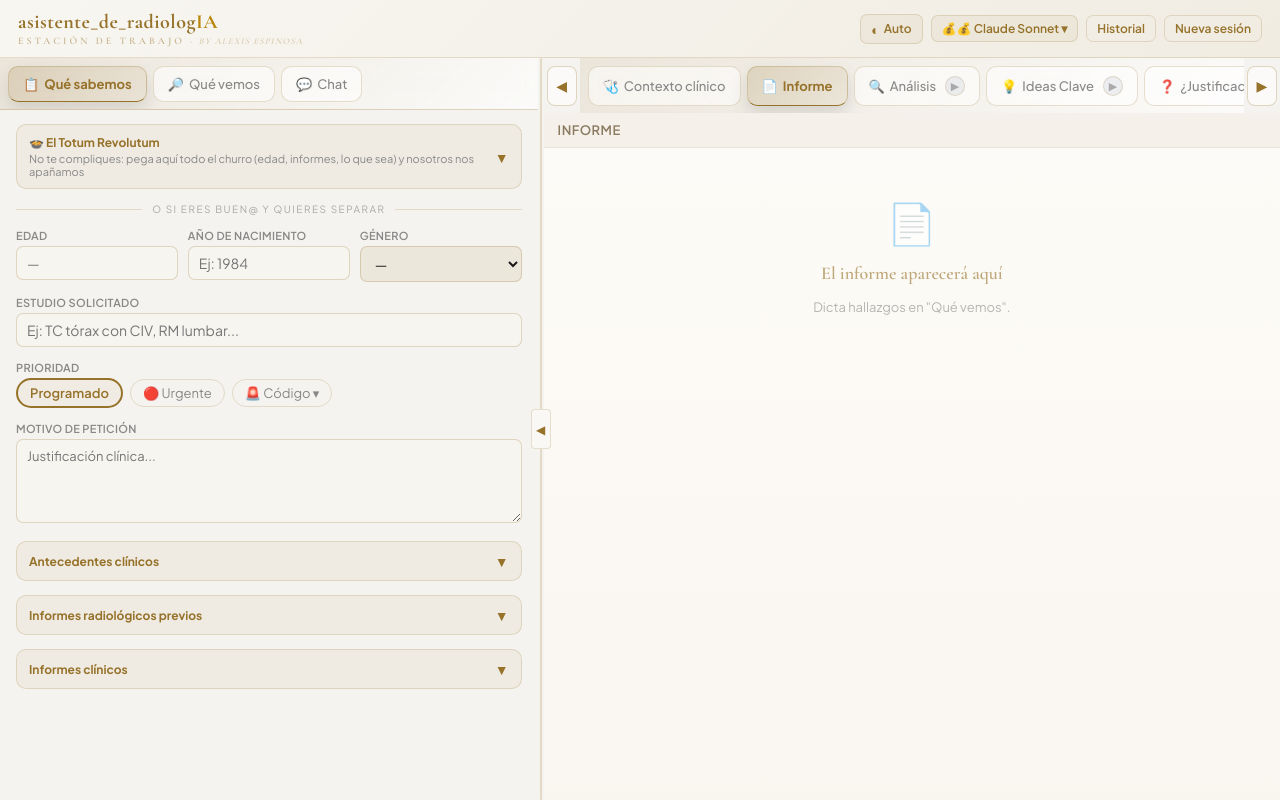
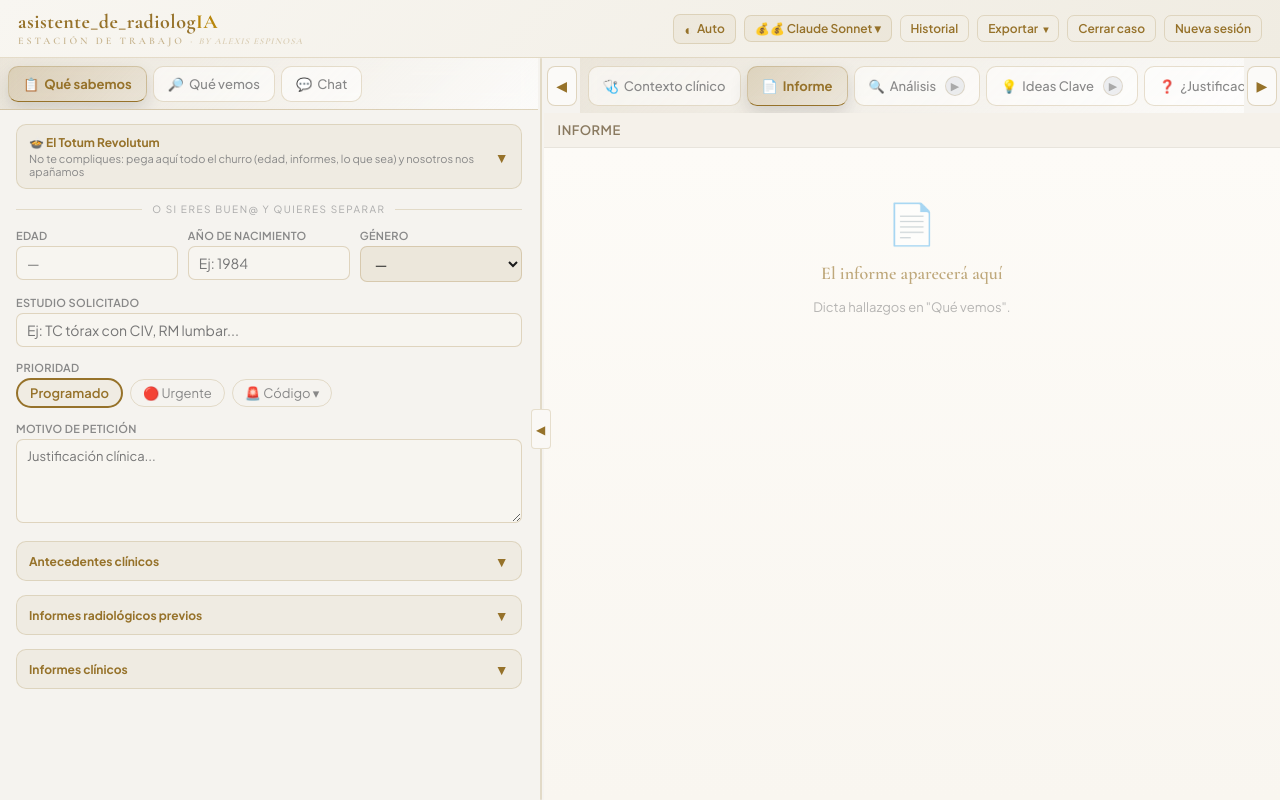
Before and after one commit to AlexiAEPx/asistente_de_radiologIA, a Next.js app: page / in a window 1280 px wide. Built offline with nearby package versions, Linux system fonts and the light colour scheme.

Commit message:
Move case export to header and add close-case flow

```diff
--- a/app/page.js
+++ b/app/page.js
@@ -1072,6 +1072,8 @@ export default function Page() {
   const [spending, setSpending] = useState({ totalCost: 0, inputTokens: 0, outputTokens: 0, calls: 0 });
   const [history, setHistory] = useState([]);
   const [showHistory, setShowHistory] = useState(false);
+  const [showExport, setShowExport] = useState(false);
+  const [closeAfterExport, setCloseAfterExport] = useState(false);
   const [tabStatus, setTabStatus] = useState({
     clinicalContext: "idle",
     report: "idle",
@@ -1204,12 +1206,34 @@ export default function Page() {
     const ctxText = clinicalContextDraft.trim() || clinicalContextData.structuredText || "Sin contexto clínico estructurado.";
     const findingsMsgs = fMsgs.filter(m => m.role === "user").map((m, i) => `- ${i + 1}. ${m.content}`).join("\n");
     const chatMsgs = cMsgs.map((m) => `${m.role === "user" ? "Usuario" : "Asistente"}: ${m.content}`).join("\n\n");
+    const priorHistory = joinEntries(ctx.clinicalHistory) || "No aportado.";
+    const priorReports = joinEntries(ctx.priorRadiology) || "No aportado.";
+    const clinicalReportsText = joinEntries(ctx.clinicalReports) || "No aportado.";
+    const generalInfo = (ctx.freeText || "").trim() || "No aportada.";
+    const reasonText = (ctx.reason || "").trim() || "No aportado.";
 
     const sections = [
       `# Caso radiológico`,
       `- Fecha de exportación: ${dateText}`,
       `- Estudio solicitado: ${ctx.studyRequested || "No especificado"}`,
+      `- Edad: ${ctx.age ? `${ctx.age} años` : "No especificada"}`,
+      `- Género: ${ctx.gender || "No especificado"}`,
       `- Prioridad: ${getPriorityLabel(ctx.priority)}`,
+      "",
+      "## Información aportada del caso (original)",
+      `- Motivo de petición: ${reasonText}`,
+      "",
+      "### Antecedentes",
+      priorHistory,
+      "",
+      "### Informes radiológicos previos",
+      priorReports,
+      "",
+      "### Informes clínicos",
+      clinicalReportsText,
+      "",
+      "### Información libre (totum revolutum)",
+      generalInfo,
       "",
       "## Contexto clínico",
       ctxText,
@@ -1630,12 +1654,20 @@ ${report}` }],
   const exportCaseAsMarkdown = () => {
     const payload = buildExportPayload();
     downloadFile(new Blob([payload.markdown], { type: "text/markdown;charset=utf-8" }), `${payload.baseName}.md`);
+    const shouldClose = closeAfterExport;
+    setShowExport(false);
+    setCloseAfterExport(false);
+    if (shouldClose) clearAll();
   };
 
   const exportCaseAsPdf = () => {
     const payload = buildExportPayload();
     const pdfBlob = buildPdfBlobFromText(payload.markdown);
     downloadFile(pdfBlob, `${payload.baseName}.pdf`);
+    const shouldClose = closeAfterExport;
+    setShowExport(false);
+    setCloseAfterExport(false);
+    if (shouldClose) clearAll();
   };
 
   const saveEditedReport = () => {
@@ -1675,6 +1707,44 @@ ${report}` }],
     setLdReportAdjust(false);
     setSpending({ totalCost: 0, inputTokens: 0, outputTokens: 0, calls: 0 });
     setTabStatus({ clinicalContext: "idle", report: "idle", analysis: "idle", keyIdeas: "idle", justification: "idle", diffDiag: "idle", mindMap: "idle" });
+    setShowExport(false);
+    setCloseAfterExport(false);
+    setShowHistory(false);
+  };
+  const closeCase = () => {
+    const hasCaseData = [
+      report,
+      analysis,
+      keyIdeas,
+      justification,
+      diffDiag,
+      mindMap,
+      clinicalRecommendations,
+      clinicalContextDraft,
+      ctx.reason,
+      ctx.freeText,
+      joinEntries(ctx.clinicalHistory),
+      joinEntries(ctx.priorRadiology),
+      joinEntries(ctx.clinicalReports),
+      fMsgs.length > 0,
+      cMsgs.length > 0,
+    ].some((item) => (typeof item === "boolean" ? item : Boolean(String(item || "").trim())));
+
+    if (!hasCaseData) {
+      clearAll();
+      return;
+    }
+
+    const wantsExport = window.confirm("¿Quieres exportar este caso antes de cerrarlo? Pulsa 'Aceptar' para exportar o 'Cancelar' para cerrar sin exportar.");
+    if (wantsExport) {
+      setCloseAfterExport(true);
+      setShowExport(true);
+    }
+    else {
+      const confirmCloseWithoutExport = window.confirm("Se cerrará el caso sin exportar. ¿Confirmas que quieres continuar?");
+      if (!confirmCloseWithoutExport) return;
+      clearAll();
+    }
   };
   const hk = (e, fn) => { if (e.key === "Enter" && !e.shiftKey) { e.preventDefault(); fn(); } };
   const markTabRead = (tabKey) => {
@@ -1814,7 +1884,7 @@ ${report}` }],
             ))}</div>}
           </div>
           <div style={{ position: "relative" }}>
-            <button onClick={() => setShowHistory(!showHistory)} style={{ ...S.clr, display: "flex", alignItems: "center", gap: 5 }}>
+            <button onClick={() => { setShowHistory(!showHistory); setShowExport(false); }} style={{ ...S.clr, display: "flex", alignItems: "center", gap: 5 }}>
               <span>Historial</span>
               {history.length > 0 && <span style={{ display: "inline-flex", alignItems: "center", justifyContent: "center", minWidth: 18, height: 18, borderRadius: 9, background: P.gold, color: isDark ? "#111" : "#fff", fontSize: 10, fontWeight: 700, padding: "0 4px" }}>{history.length}</span>}
             </button>
@@ -1869,6 +1939,20 @@ ${report}` }],
               </div>
             </>}
           </div>
+          <div style={{ position: "relative" }}>
+            <button onClick={() => { setCloseAfterExport(false); setShowExport(!showExport); setShowHistory(false); }} style={{ ...S.clr, display: "flex", alignItems: "center", gap: 5 }}>
+              <span>Exportar</span>
+              <span style={{ fontSize: 10 }}>▾</span>
+            </button>
+            {showExport && <>
+              <div onClick={() => setShowExport(false)} style={{ position: "fixed", inset: 0, zIndex: 199 }} />
+              <div style={{ position: isMobile ? "fixed" : "absolute", top: isMobile ? "auto" : "calc(100% + 6px)", bottom: isMobile ? 0 : "auto", left: isMobile ? 0 : "auto", right: isMobile ? 0 : 0, width: isMobile ? "100%" : 250, background: P.dropdownBg, border: "1px solid " + P.goldBorder, borderRadius: isMobile ? "12px 12px 0 0" : 12, boxShadow: P.dropdownShadow, zIndex: 200, display: "flex", flexDirection: "column", overflow: "hidden" }}>
+                <button onClick={exportCaseAsMarkdown} style={{ padding: "11px 14px", textAlign: "left", border: "none", background: "transparent", color: P.text, fontFamily: "inherit", fontSize: 13, cursor: "pointer" }}>⬇️ Exportar Markdown</button>
+                <button onClick={exportCaseAsPdf} style={{ padding: "11px 14px", textAlign: "left", border: "none", borderTop: "1px solid " + P.goldBorder, background: "transparent", color: P.text, fontFamily: "inherit", fontSize: 13, cursor: "pointer" }}>⬇️ Exportar PDF</button>
+              </div>
+            </>}
+          </div>
+          <button onClick={closeCase} style={S.clr}>Cerrar caso</button>
           <button onClick={clearAll} style={S.clr}>Nueva sesión</button>
         </div>
       </div>
@@ -2181,8 +2265,6 @@ ${report}` }],
                 </>
               )}
               <button onClick={cpText} style={{ padding: "6px 16px", borderRadius: 8, border: "none", cursor: "pointer", fontSize: 13, fontWeight: 700, fontFamily: "inherit", background: copied === "t" ? "#22c55e" : "linear-gradient(135deg,#c4973c,#a07830)", color: "#fff", display: "flex", alignItems: "center", gap: 6, transition: "background 0.2s", boxShadow: "0 1px 4px rgba(0,0,0,0.15)" }}>{copied === "t" ? "✓ Copiado" : "📋 Copiar Informe"}</button>
-              <button onClick={exportCaseAsMarkdown} style={{ padding: "6px 12px", borderRadius: 8, border: "1px solid " + P.goldBorder, cursor: "pointer", fontSize: 12, fontWeight: 700, fontFamily: "inherit", background: P.goldBg, color: P.gold }}>⬇️ Markdown</button>
-              <button onClick={exportCaseAsPdf} style={{ padding: "6px 12px", borderRadius: 8, border: "1px solid " + P.goldBorder, cursor: "pointer", fontSize: 12, fontWeight: 700, fontFamily: "inherit", background: P.goldBgActive, color: P.gold }}>⬇️ PDF</button>
             </div>}</div>
             <div className="rpt-content" style={S.rc}><style>{`
 .rpt-content [style*="border-top:1px solid #eee"],.rpt-content [style*="border-top:2px solid #888"]{border-top-color:transparent!important}
```
